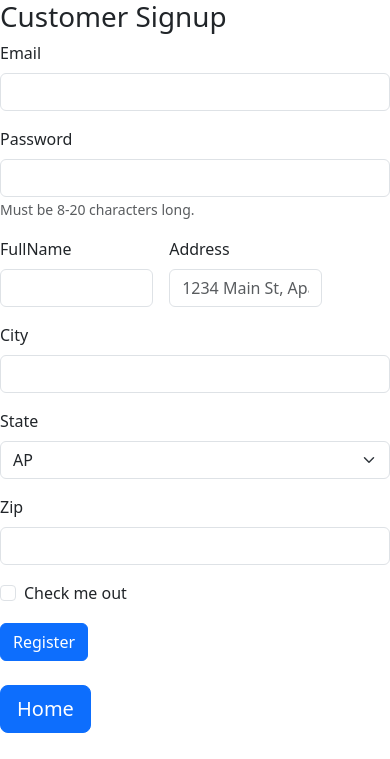
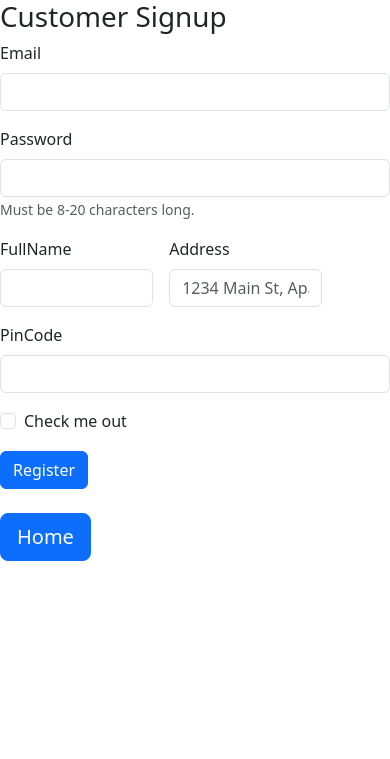
Before and after one commit to praneethreddyrajula/A-Z-Household-services, a Flask app: page /customerSignup in a window 390 px wide. Shown: the top 759 px of the page. Run offline with Flask 3, Linux system fonts and the light colour scheme.

Commit message:
Db is working as expected

```diff
--- a/app.py
+++ b/app.py
@@ -1,11 +1,14 @@
 from flask import Flask,render_template,request,redirect,url_for,flash
-from models import db,Professional,Customers
-from sqlalchemy import select,and_
+# from models import db,Professional,Customers
+# from sqlalchemy import select,and_
+import sqlite3
 app = Flask(__name__)
 app.secret_key = "super secret key"
 app.config['SQLALCHEMY_DATABASE_URI'] = 'sqlite:///mydb.sqlite3'
 
-db.init_app(app) # connection between flask and sqlalchemy
+connection = sqlite3.connect('AZHS.db', check_same_thread=False)
+cursor = connection.cursor()
+# db.init_app(app) # connection between flask and sqlalchemy
 
 ################
 # To create all the tables defined in the models
@@ -26,9 +29,10 @@ def home():
         #     query = select(Customers).where(and_(Customers.EMAIL==userName,Customers.PASSWORD == passWord))
         # else:
         #     query = select(Professional).where(and_(Professional.EMAIL==userName,Professional.PASSWORD == passWord))
-        mary = Customers.query.filter(db.and_(Customers.EMAIL==userName,Customers.PASSWORD == passWord)).all()
-        # print(query)
-        print(len(mary))
+        # mary = Customers.query.filter(db.and_(Customers.EMAIL==userName,Customers.PASSWORD == passWord)).all()
+        mary = cursor.execute(f"SELECT * FROM Users WHERE EMAIL='{userName}' AND PASSWORD='{passWord}'").fetchall()
+        print(type(mary))
+        print(mary[0])
         if len(mary)>0 :
             return render_template('successful.html',user=userName,c_p=As)
         return render_template('home.html')
@@ -42,16 +46,15 @@ def Csignup():
         password = request.form.get("inputPassword")
         fullName = request.form.get("fullName")
         address = request.form.get("inputAddress")
-        city = request.form.get("inputCity")
-        state = request.form.get("inputState")
         pincode = request.form.get("inputZip")
-        print(email,password,fullName,address,city,state,pincode)
+        role = 'Customer'
+        print(email,password,fullName,address,pincode)
 
-        if email != '' and password != '' and fullName != '' and address != '' and state!='' and pincode != None:
-            db.session.add(Customers(EMAIL=email,PASSWORD=password,FULLNAME=fullName,ADDRESS=address,CITY=city,STATE=state,PINCODE=pincode))
-            db.session.commit()
-            db.session.close()
+        if email != '' and password != '' and fullName != '' and address != '' and pincode != None:
+            # db.session.add(Customers(EMAIL=email,PASSWORD=password,FULLNAME=fullName,ADDRESS=address,CITY=city,STATE=state,PINCODE=pincode))
+            cursor.execute(f"INSERT INTO Users (EMAIL,PASSWORD,NAME,ADDRESS,ROLE,PIN_CODE) VALUES ('{email}','{password}','{fullName}','{address}','{role}','{pincode}')")
             flash('Record was successfully added')
+            connection.commit()
             return """<h1>Registration successful</h1>
                     <a href="/">Click here to Login</a>"""
         return """<a>Please fill all the fields </a>
@@ -71,7 +74,7 @@ def signin():
 # @app.route('/account')
 # def account(User,Cp):
 #     return render_template('successful.html',user=User,c_p=Cp)
-
+# connection.close()
 
 if __name__ == "__main__":
     # app.secret_key = 'super secret key'
--- a/templates/customerSignup.html
+++ b/templates/customerSignup.html
@@ -31,21 +31,8 @@
               <label for="inputAddress" class="form-label">Address</label>
               <input type="text" class="form-control" id="inputAddress" placeholder="1234 Main St, Apartment, studio, or floor" name="inputAddress" required>
             </div>
-            <div class="col-md-4">
-              <label for="inputCity" class="form-label">City</label>
-              <input type="text" class="form-control" id="inputCity" name="inputCity" required>
-            </div>
-            <div class="col-md-4">
-              <label for="inputState" class="form-label">State</label>
-              <select id="inputState" class="form-select" name="inputState" required>
-                <option>AP</option>
-                <option>TS</option>
-                <option>TN</option>
-                <option>KA</option>
-              </select>
-            </div>
             <div class="col-md-3">
-              <label for="inputZip" class="form-label">Zip</label>
+              <label for="inputZip" class="form-label">PinCode</label>
               <input type="text" class="form-control" id="inputZip" name="inputZip" required>
             </div>
             <div class="col-12">
```
Also changed, not shown: models.py (+74 -22 lines), AZHS.db.
